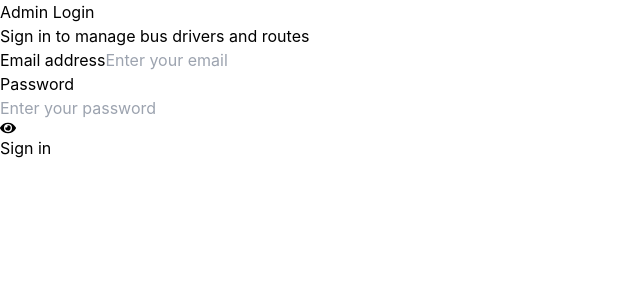
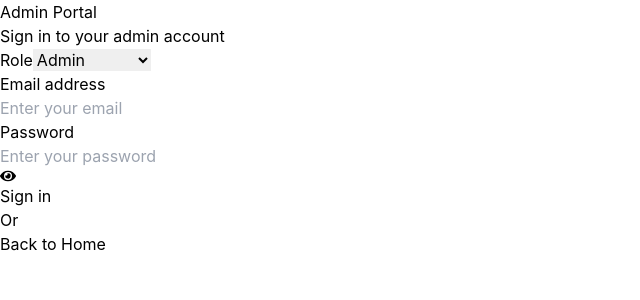
Before and after one commit to HJ-Chinthan7/ecommerce-delivery-tracking, a React (Vite) app in the folder tracking-frontend/: page /admin/login in a window 1280 px wide. Shown: the top 300 px of the page, without its empty margins (0-640 px from the left). Built offline with nearby package versions, Linux system fonts and the light colour scheme; the HTML template or start-up script is replaced by a standard one.

Commit message:
super adim and admin login created

```diff
--- a/tracking-frontend/src/AuthContext/AdminAuthContext.jsx
+++ b/tracking-frontend/src/AuthContext/AdminAuthContext.jsx
@@ -36,14 +36,14 @@ export const AdminAuthProvider = ({ children }) => {
 
     };
     const login = async (credentials) => {
-        const response = await adminAPI.adminLogin(credentials);
+        const {role}=credentials;
+         const response =(role)===('superadmin')? await adminAPI.superAdminLogin(credentials):await adminAPI.adminLogin(credentials);
         if (response.data.success) {
         const { token, admin} = response.data;
         setAdmin(admin);
         setToken(token);
         setIsLoggedIn(true);
-        setMessage("Admin Login successful!");
-        navigate("/adminpanel");
+        setMessage(`${role} Login successful!`);
         localStorage.setItem("token", token);
         localStorage.setItem("admin", JSON.stringify(admin));
     };
--- a/tracking-frontend/src/components/AdminLogin.jsx
+++ b/tracking-frontend/src/components/AdminLogin.jsx
@@ -1,80 +1,108 @@
 
-import { useState } from "react";
+import { FaEye, FaEyeSlash } from "react-icons/fa";
 import { useAdminAuth } from "../AuthContext/AdminAuthContext";
-import { FaEye, FaEyeSlash } from "react-icons/fa";
+import { useState } from 'react';
+import { useNavigate ,Link} from 'react-router-dom';
 
-const AdminLogin = () => {
+function AdminLogin() {
+  const [email, setEmail] = useState('');
+  const [password, setPassword] = useState('');
+  const [role, setRole] = useState('admin');
+  const [loading, setLoading] = useState(false);
   const [showPassword, setShowPassword] = useState(false);
-  const { login,message,setMessage } = useAdminAuth();
-  const [loginForm, setLoginForm] = useState({ email: "", password: "" });
-  const handleLogin = async (e) => {
+  const { login ,setMessage,message} = useAdminAuth();
+  const navigate = useNavigate();
+
+  const handleSubmit = async (e) => {
     e.preventDefault();
+    setLoading(true);
+    setMessage('');
+
     try {
-      await login(loginForm);
+      const result = await login(email, password, role);
+
+      if (result.success) {
+        if (result.role === 'superadmin') {
+          navigate('/superadmin-dashboard');
+        } else {
+          navigate('/admin-dashboard');
+        }
+      } else {
+        setMessage(result.error);
+      }
     } catch (err) {
-        setMessage("Login failed. Please check your credentials."+err.message);
+      setMessage('Login failed. Please try again.');
+    } finally {
+      setLoading(false);
     }
   };
 
-  const togglePasswordVisibility = (e) => {
-    e.preventDefault();
-    setShowPassword(!showPassword);
-  }
 
+  const togglePasswordVisibility = () => setShowPassword(!showPassword);
   return (
-    <div className="min-h-screen bg-gray-50 flex items-center justify-center">
-      <div className="max-w-md w-full space-y-8">
-
+    <div className="min-h-screen bg-gray-50 flex flex-col justify-center py-12 sm:px-6 lg:px-8">
+      <div className="sm:mx-auto sm:w-full sm:max-w-md">
         <div className="text-center">
-          <h2 className="mt-6 text-3xl font-extrabold text-gray-900">
-           Admin Login
-          </h2>
+          <h2 className="text-3xl font-bold text-gray-900">Admin Portal</h2>
           <p className="mt-2 text-sm text-gray-600">
-            Sign in to manage bus drivers and routes
+            Sign in to your admin account
           </p>
         </div>
+      </div>
 
-        <form className="mt-8 space-y-6" onSubmit={handleLogin}>
-          <div className="space-y-4">
+      <div className="mt-8 sm:mx-auto sm:w-full sm:max-w-md">
+        <div className="bg-white py-8 px-4 shadow sm:rounded-lg sm:px-10">
+          <form className="space-y-6" onSubmit={handleSubmit}>
             <div>
-              <label
-                htmlFor="email"
-                className="block text-sm font-medium text-gray-700"
+              <label htmlFor="role" className="block text-sm font-medium text-gray-700">
+                Role
+              </label>
+              <select
+                id="role"
+                value={role}
+                onChange={(e) => setRole(e.target.value)}
+                className="mt-1 block w-full px-3 py-2 border border-gray-300 rounded-md shadow-sm focus:outline-none focus:ring-primary-500 focus:border-primary-500 sm:text-sm"
+                required
               >
+                <option value="admin">Admin</option>
+                <option value="superadmin">Super Admin</option>
+              </select>
+            </div>
+
+            <div>
+              <label htmlFor="email" className="block text-sm font-medium text-gray-700">
                 Email address
               </label>
+              <div className="mt-1">
                 <input
                   id="email"
                   name="email"
                   type="email"
+                  autoComplete="email"
                   required
-                className="input-field mt-1"
+                  value={email}
+                  onChange={(e) => setEmail(e.target.value)}
+                  className="appearance-none block w-full px-3 py-2 border border-gray-300 rounded-md placeholder-gray-400 focus:outline-none focus:ring-primary-500 focus:border-primary-500 sm:text-sm"
                   placeholder="Enter your email"
-                value={loginForm.email}
-                onChange={(e) =>
-                  setLoginForm({ ...loginForm, email: e.target.value })
-                }
                 />
               </div>
+            </div>
+
             <div>
-              <label
-                htmlFor="password"
-                className="block text-sm font-medium text-gray-700"
-              >
+              <label htmlFor="password" className="block text-sm font-medium text-gray-700">
                 Password
               </label>
-
               <div className="relative mt-1">
                 <input
                   id="password"
-                    type={showPassword ? 'text' : 'password'}
+                  name="password"
+                  type={showPassword?"text":"password"}
+                  autoComplete="current-password"
                   required
-                    className="input-field w-full pr-10"
-                    placeholder={"Enter your password"}
-                    value={loginForm.password}
-                    onChange={(e) =>
-                      setLoginForm({ ...loginForm, password: e.target.value })
-                        }
+                  value={password}
+                  onChange={(e) => setPassword(e.target.value)}
+                  className="appearance-none block w-full px-3 py-2 border border-gray-300 rounded-md placeholder-gray-400 focus:outline-none focus:ring-primary-500 focus:border-primary-500 sm:text-sm"
+                  placeholder="Enter your password"
                 />
                   <span
                     className="absolute right-3 top-1/2 -translate-y-1/2 transform cursor-pointer text-gray-400 hover:text-gray-600"
@@ -84,29 +112,51 @@ const [showPassword, setShowPassword] = useState(false);
                 </span>
               </div>
             </div>
+
             {message && (
-            <div
-              className={`p-3 rounded-md ${
+              <div className={`p-3 rounded-md ${
                 message.includes("successful")
                   ? "bg-green-100 text-green-700"
                   : "bg-red-100 text-red-700"
-              }`}
-            >
+              }`}>
                 {message}
               </div>
             )}
 
             <div>
-            <button type="submit" className="btn-primary w-full">
-              Sign in
+              <button
+                type="submit"
+                disabled={loading}
+                className="w-full flex justify-center py-2 px-4 border border-transparent rounded-md shadow-sm text-sm font-medium text-white bg-primary-600 hover:bg-primary-700 focus:outline-none focus:ring-2 focus:ring-offset-2 focus:ring-primary-500 disabled:opacity-50 disabled:cursor-not-allowed"
+              >
+                {loading ? 'Signing in...' : 'Sign in'}
               </button>
-          </div>
             </div>
           </form>
 
+          <div className="mt-6">
+            <div className="relative">
+              <div className="absolute inset-0 flex items-center">
+                <div className="w-full border-t border-gray-300" />
+              </div>
+              <div className="relative flex justify-center text-sm">
+                <span className="px-2 bg-white text-gray-500">Or</span>
+              </div>
+            </div>
+
+            <div className="mt-6 text-center">
+              <Link to="/"
+
+                className="text-sm text-primary-600 hover:text-primary-500"
+              >
+                Back to Home
+              </Link>
+            </div>
+          </div>
+        </div>
       </div>
     </div>
   );
-};
+}
 
 export default AdminLogin;
```
Lines whose indentation alone changed are shown as unchanged.
